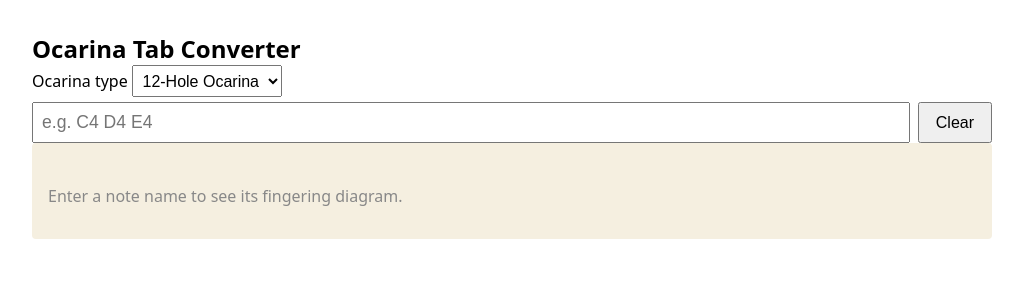
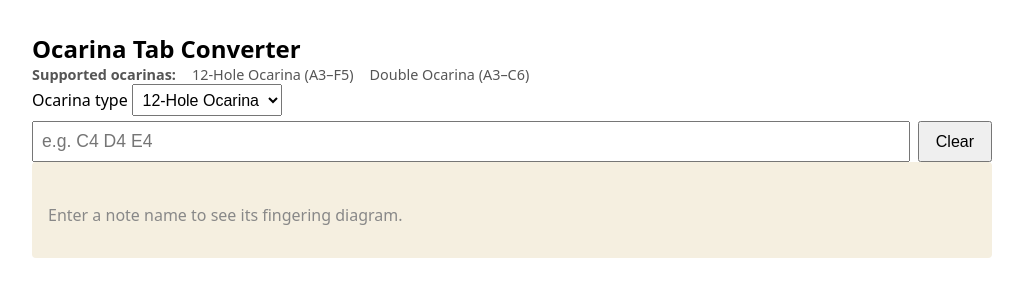
Before and after one commit to gilfort/OcarinaTabConverter, a website built with Vite: page index.html in a window 1280 px wide. Shown: the whole page, without its empty margins (128-1151 px from the left). Built offline with nearby package versions, Linux system fonts and the light colour scheme.

Commit message:
Add supported ocarina types overview and default note octave
- Show supported ocarina types and their playable range above the
  type selector, sourced from the ocarina type registry (closes #14)
- Default note input without an octave (e.g. "C", "C#") to octave 4
  for both ocarina types, so typing a bare letter no longer errors

```diff
--- a/src/fingering/normalize.ts
+++ b/src/fingering/normalize.ts
@@ -49,3 +49,9 @@ export function normalizeNote(note: Note): NormalizedNote {
 export function normalizedNotesEqual(a: NormalizedNote, b: NormalizedNote): boolean {
   return a.pitchClass === b.pitchClass && a.accidental === b.accidental && a.octave === b.octave;
 }
+
+/** Formats a normalized note as a display label, e.g. "A3" or "C#5". */
+export function formatNormalizedNote(note: NormalizedNote): string {
+  const accidental = note.accidental === "sharp" ? "#" : "";
+  return `${note.pitchClass}${accidental}${note.octave}`;
+}
--- a/src/main.ts
+++ b/src/main.ts
@@ -1,4 +1,5 @@
 import "./style.css";
+import { formatNormalizedNote } from "./fingering/normalize";
 import { supportedOcarinaTypes } from "./fingering/lookup";
 import type { OcarinaTypeId } from "./fingering/types";
 import { parseNotes } from "./notes/parser";
@@ -7,6 +8,17 @@ import { buildTabItems, renderTab } from "./ui/render";
 const app = document.querySelector<HTMLDivElement>("#app")!;
 app.innerHTML = `
   <h1>Ocarina Tab Converter</h1>
+  <div id="supported-types">
+    <span class="supported-types__label">Supported ocarinas:</span>
+    ${supportedOcarinaTypes
+      .map(
+        (type) =>
+          `<span class="supported-types__item">${type.displayName} (${formatNormalizedNote(
+            type.range.min
+          )}–${formatNormalizedNote(type.range.max)})</span>`
+      )
+      .join("")}
+  </div>
   <label for="ocarina-type">Ocarina type</label>
   <select id="ocarina-type">
     ${supportedOcarinaTypes
--- a/src/notes/parser.ts
+++ b/src/notes/parser.ts
@@ -1,8 +1,11 @@
 import type { Accidental, Note, ParseResult, ParsedToken, PitchClass } from "./types";
 
-const NOTE_PATTERN = /^([A-Ga-g])([#b]?)(-?\d+)$/;
+const NOTE_PATTERN = /^([A-Ga-g])([#b]?)(-?\d+)?$/;
 
 const PITCH_CLASSES: readonly PitchClass[] = ["A", "B", "C", "D", "E", "F", "G"];
+
+/** Octave assumed when a note is entered without one, e.g. "C" or "C#". */
+const DEFAULT_OCTAVE = 4;
 
 function toAccidental(symbol: string): Accidental | null {
   if (symbol === "#") return "sharp";
@@ -31,7 +34,7 @@ export function parseNoteToken(raw: string): { note: Note | null; error: string
     note: {
       pitchClass,
       accidental: toAccidental(accidentalSymbol),
-      octave: Number.parseInt(octaveText, 10),
+      octave: octaveText !== undefined ? Number.parseInt(octaveText, 10) : DEFAULT_OCTAVE,
     },
     error: null,
   };
--- a/src/style.css
+++ b/src/style.css
@@ -16,6 +16,18 @@ body {
 h1 {
   font-size: 1.5rem;
   margin: 0;
+}
+
+#supported-types {
+  display: flex;
+  flex-wrap: wrap;
+  gap: 0.5rem 1rem;
+  font-size: 0.9rem;
+  color: #555;
+}
+
+.supported-types__label {
+  font-weight: 600;
 }
 
 #ocarina-type {
```
Also changed, not shown: src/fingering/normalize.test.ts (added, +12 -0 lines), src/notes/parser.test.ts (+15 -0 lines).
